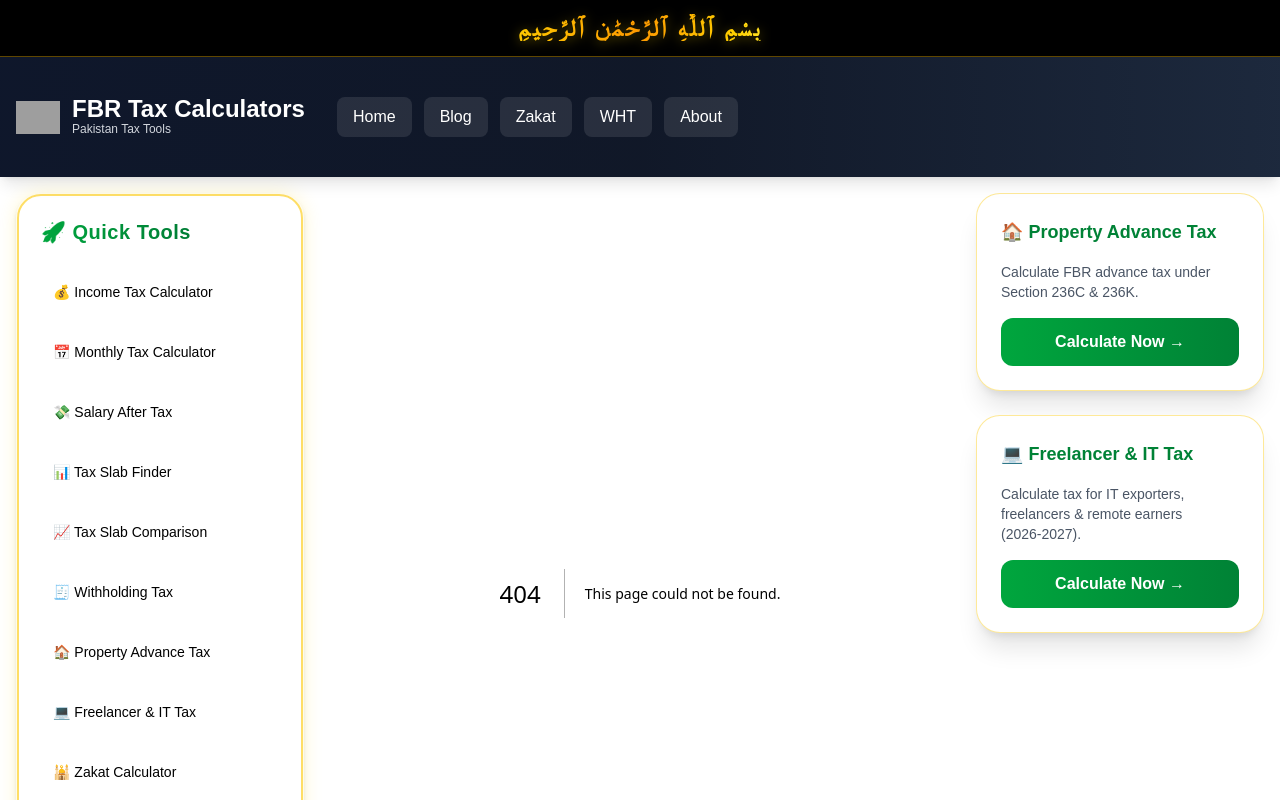
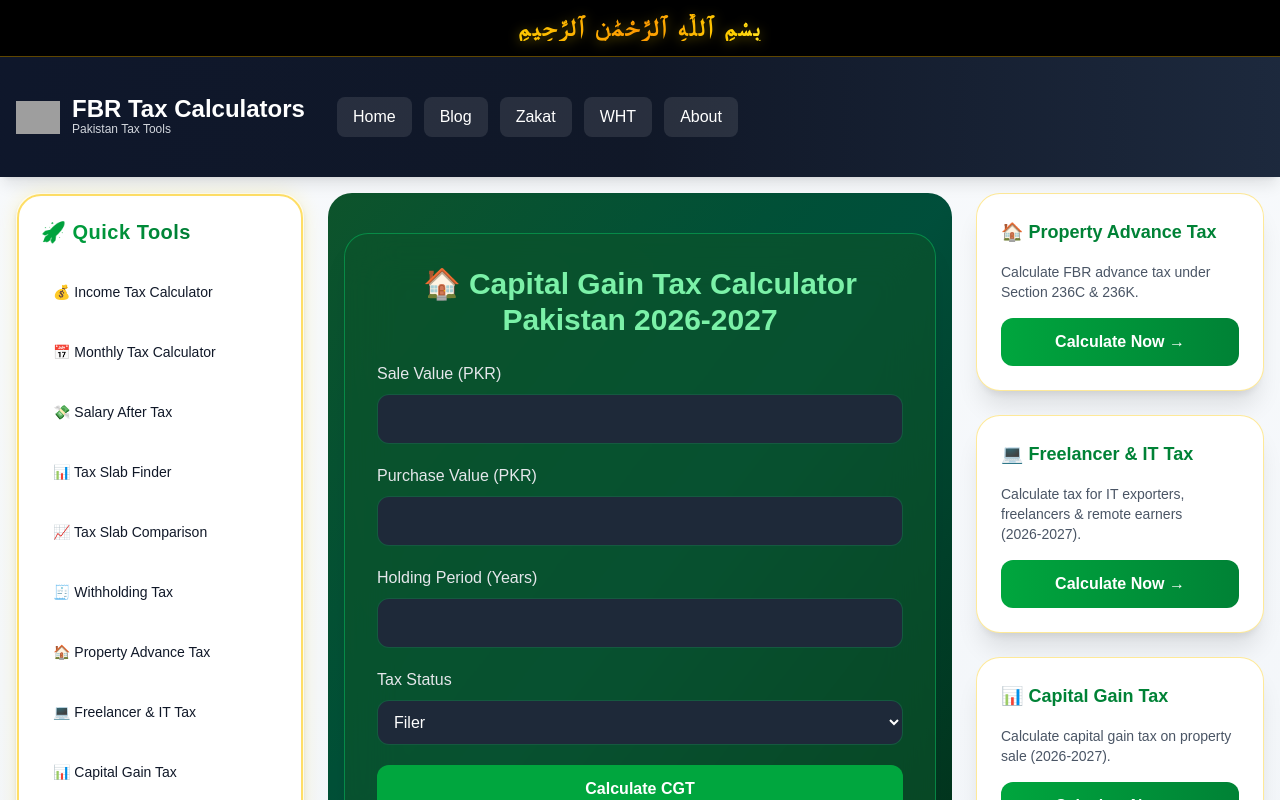
Before and after one commit to muhammadobaid1986/fbrtaxcalculators, a Next.js app: page /capital-gain-tax-calculator-pakistan in a window 1280 px wide. Before the commit this address had no page. Shown: the top 800 px of the page. Built offline with nearby package versions, Linux system fonts and the light colour scheme; grey boxes are pictures that could not be loaded.

Commit message:
Added Capital Gain Tax card to featured section

```diff
--- /dev/null
+++ b/app/capital-gain-tax-calculator-pakistan/CapitalGainCalculator.tsx
@@ -0,0 +1,123 @@
+"use client";
+
+import { useState } from "react";
+
+export default function CapitalGainCalculator() {
+  const [saleValue, setSaleValue] = useState("");
+  const [purchaseValue, setPurchaseValue] = useState("");
+  const [holdingYears, setHoldingYears] = useState("");
+  const [status, setStatus] = useState("filer");
+  const [tax, setTax] = useState<number | null>(null);
+  const [gain, setGain] = useState<number | null>(null);
+  const [rate, setRate] = useState<number | null>(null);
+
+  const calculateCGT = () => {
+    const sale = Number(saleValue);
+    const purchase = Number(purchaseValue);
+    const years = Number(holdingYears);
+
+    if (!sale || !purchase || years < 0) return;
+
+    const capitalGain = sale - purchase;
+    if (capitalGain <= 0) {
+      setGain(capitalGain);
+      setTax(0);
+      setRate(0);
+      return;
+    }
+
+    let appliedRate = 0;
+
+    // Example holding period logic (adjustable later)
+    if (years < 1) appliedRate = 0.15;
+    else if (years < 2) appliedRate = 0.12;
+    else if (years < 3) appliedRate = 0.10;
+    else if (years < 4) appliedRate = 0.08;
+    else appliedRate = 0.05;
+
+    if (status === "nonfiler") {
+      appliedRate += 0.05; // non-filer penalty
+    }
+
+    setGain(capitalGain);
+    setRate(appliedRate);
+    setTax(capitalGain * appliedRate);
+  };
+
+  return (
+    <div className="flex justify-center">
+      <div className="w-full max-w-3xl bg-green-900/60 backdrop-blur-xl border border-green-400/40 rounded-3xl shadow-xl p-8">
+
+        <h1 className="text-3xl font-bold text-green-300 mb-6 text-center">
+          🏠 Capital Gain Tax Calculator Pakistan 2026‑2027
+        </h1>
+
+        <div className="space-y-5">
+
+          <div>
+            <label className="block text-gray-200 mb-2">Sale Value (PKR)</label>
+            <input
+              type="number"
+              value={saleValue}
+              onChange={(e) => setSaleValue(e.target.value)}
+              className="w-full p-3 rounded-xl bg-gray-800 border border-green-500/30 text-white"
+            />
+          </div>
+
+          <div>
+            <label className="block text-gray-200 mb-2">Purchase Value (PKR)</label>
+            <input
+              type="number"
+              value={purchaseValue}
+              onChange={(e) => setPurchaseValue(e.target.value)}
+              className="w-full p-3 rounded-xl bg-gray-800 border border-green-500/30 text-white"
+            />
+          </div>
+
+          <div>
+            <label className="block text-gray-200 mb-2">Holding Period (Years)</label>
+            <input
+              type="number"
+              value={holdingYears}
+              onChange={(e) => setHoldingYears(e.target.value)}
+              className="w-full p-3 rounded-xl bg-gray-800 border border-green-500/30 text-white"
+            />
+          </div>
+
+          <div>
+            <label className="block text-gray-200 mb-2">Tax Status</label>
+            <select
+              value={status}
+              onChange={(e) => setStatus(e.target.value)}
+              className="w-full p-3 rounded-xl bg-gray-800 border border-green-500/30 text-white"
+            >
+              <option value="filer">Filer</option>
+              <option value="nonfiler">Non‑Filer</option>
+            </select>
+          </div>
+
+          <button
+            onClick={calculateCGT}
+            className="w-full bg-green-600 py-3 rounded-xl text-white font-bold"
+          >
+            Calculate CGT
+          </button>
+
+          {tax !== null && (
+            <div className="mt-6 bg-green-950/40 p-6 rounded-2xl border border-green-400/40">
+              <p className="text-gray-200">
+  Capital Gain: Rs {gain?.toLocaleString()}
+</p>
+
+<p className="text-gray-200">
+  Rate Applied: {(rate! * 100).toFixed(2)}%
+</p>
+            </div>
+          )}
+
+        </div>
+
+      </div>
+    </div>
+  );
+}
--- /dev/null
+++ b/app/capital-gain-tax-calculator-pakistan/page.tsx
@@ -0,0 +1,15 @@
+import CapitalGainCalculator from "./CapitalGainCalculator";
+
+export const metadata = {
+  title: "Capital Gain Tax Calculator Pakistan 2026-2027 | Property CGT",
+  description:
+    "Calculate capital gain tax on property sale in Pakistan for 2026-2027 based on holding period and filer status.",
+};
+
+export default function Page() {
+  return (
+    <div className="min-h-screen bg-gradient-to-br from-green-900 via-emerald-900 to-green-950 pt-10 pb-16 px-4 rounded-3xl">
+      <CapitalGainCalculator />
+    </div>
+  );
+}
--- a/app/layout.tsx
+++ b/app/layout.tsx
@@ -238,6 +238,17 @@ export default function RootLayout({
   </Link>
 </li>
 
+<li>
+  <Link
+    href="/capital-gain-tax-calculator-pakistan"
+    className="flex items-center gap-3 p-3 rounded-xl
+           hover:bg-gradient-to-r hover:from-green-100 hover:to-yellow-50
+           hover:shadow-md hover:-translate-y-1
+           transition-all duration-200">
+    📊 Capital Gain Tax
+  </Link>
+</li>
+
   <li>
     <Link href="/zakat-calculator" className="flex items-center gap-3 p-3 rounded-xl
            hover:bg-gradient-to-r hover:from-green-100 hover:to-yellow-50
@@ -302,6 +313,22 @@ export default function RootLayout({
         Calculate Now →
       </Link>
     </div>
+
+    {/* Capital Gain Tax */}
+<div className="relative bg-white rounded-3xl shadow-xl p-6 border border-yellow-400/40">
+  <h3 className="text-lg font-extrabold mb-4 text-green-700">
+    📊 Capital Gain Tax
+  </h3>
+  <p className="text-sm text-gray-600 mb-4">
+    Calculate capital gain tax on property sale (2026‑2027).
+  </p>
+  <Link
+    href="/capital-gain-tax-calculator-pakistan"
+    className="block text-center bg-gradient-to-r from-green-600 to-green-700 text-white py-3 rounded-xl font-semibold hover:shadow-lg hover:-translate-y-1 transition"
+  >
+    Calculate Now →
+  </Link>
+</div>
 
   </aside>
 </div>
```
